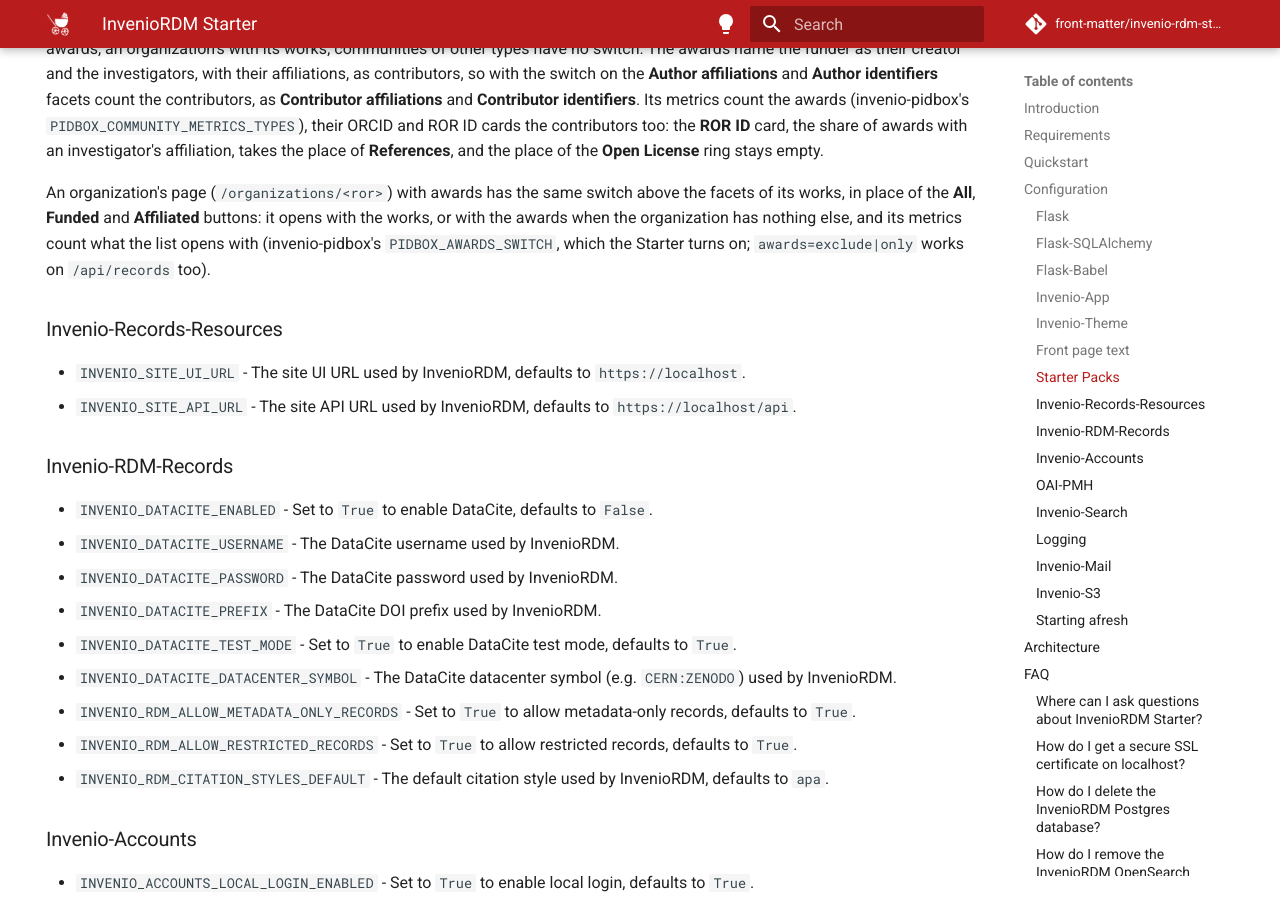
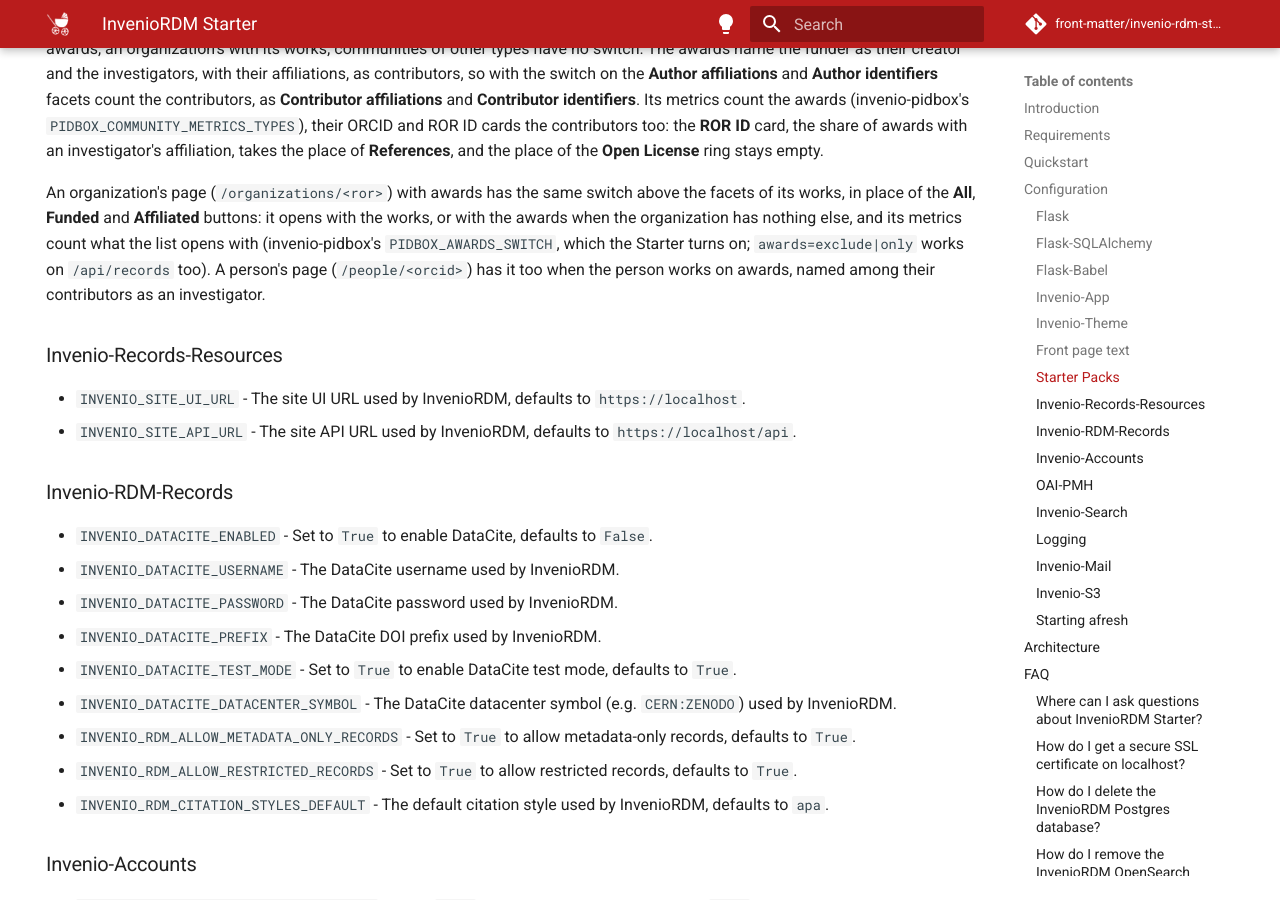
Before and after one commit to front-matter/invenio-rdm-starter, an MkDocs documentation site: the page built from docs/index.md, in a window 1280 px wide and 900 px high, scrolled down 5590 px. Built offline with MkDocs 1.6.1 and Material for MkDocs 9.7.7, drawn with Linux system fonts in a browser that asks for light colours; comment, search, counter and statistics services are not loaded.

Commit message:
docs: a person's page has the awards switch too
invenio-pidbox 0.9.12 gives a person who works on awards the switch an organization's page has; the Starter's PIDBOX_AWARDS_SWITCH turns it on for both.

```diff
--- a/docs/index.md
+++ b/docs/index.md
@@ -139,7 +139,7 @@ A funder's pack is filled by invenio-pidbox's **Import works by funder** job (Ad
 
 A funder's community holds both, its grants and the works they funded, and its search has a switch in the sidebar for them, above InvenioRDM's **Versions**: **Awards**, off for the works, on for the awards. It narrows the query as the versions switch does, so the facets count what the list shows; on the API, `awards=exclude` and `awards=only` do the same for any community's records (`/api/communities/<slug>/records`). An organization's community has the switch too. A funder's community opens with its awards, an organization's with its works; communities of other types have no switch. The awards name the funder as their creator and the investigators, with their affiliations, as contributors, so with the switch on the **Author affiliations** and **Author identifiers** facets count the contributors, as **Contributor affiliations** and **Contributor identifiers**. Its metrics count the awards (invenio-pidbox's `PIDBOX_COMMUNITY_METRICS_TYPES`), their ORCID and ROR ID cards the contributors too: the **ROR ID** card, the share of awards with an investigator's affiliation, takes the place of **References**, and the place of the **Open License** ring stays empty.
 
-An organization's page (`/organizations/<ror>`) with awards has the same switch above the facets of its works, in place of the **All**, **Funded** and **Affiliated** buttons: it opens with the works, or with the awards when the organization has nothing else, and its metrics count what the list opens with (invenio-pidbox's `PIDBOX_AWARDS_SWITCH`, which the Starter turns on; `awards=exclude|only` works on `/api/records` too).
+An organization's page (`/organizations/<ror>`) with awards has the same switch above the facets of its works, in place of the **All**, **Funded** and **Affiliated** buttons: it opens with the works, or with the awards when the organization has nothing else, and its metrics count what the list opens with (invenio-pidbox's `PIDBOX_AWARDS_SWITCH`, which the Starter turns on; `awards=exclude|only` works on `/api/records` too). A person's page (`/people/<orcid>`) has it too when the person works on awards, named among their contributors as an investigator.
 
 ### Invenio-Records-Resources
 
```
Also changed, not shown: site/invenio_rdm_starter/config.py.
